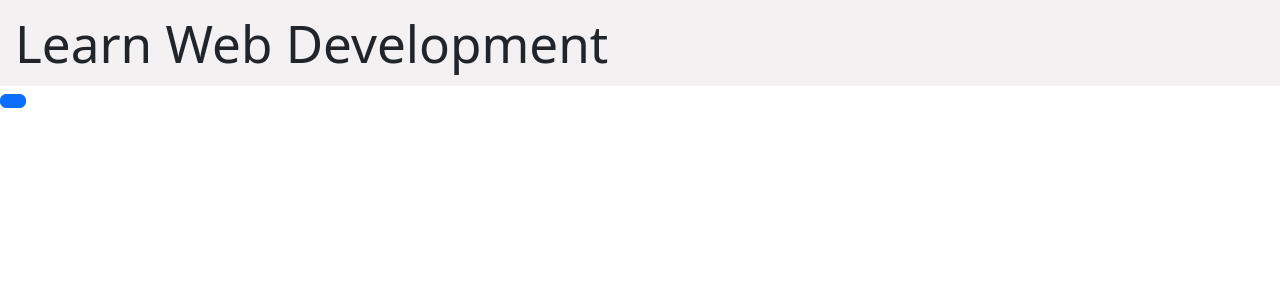
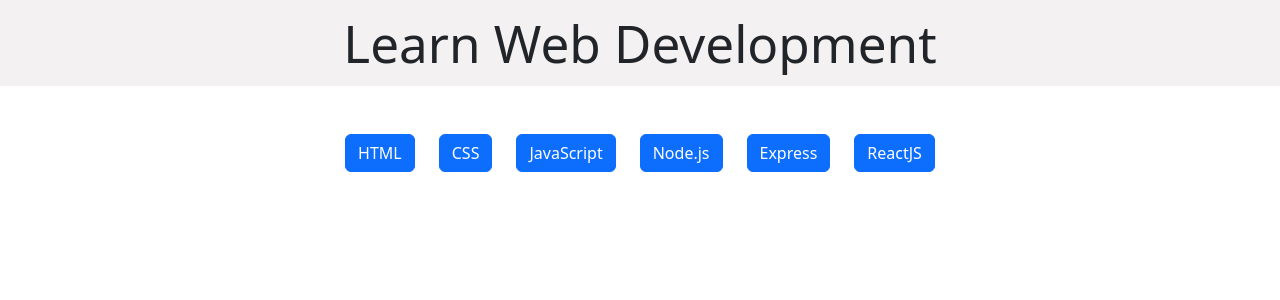
Before and after one commit to Daniel-Di-Fraia/react-use-state, a React (Vite) app: page / in a window 1280 px wide. Shown: the top 300 px of the page. Built offline with nearby package versions, Linux system fonts and the light colour scheme.

Commit message:
buttons in pagina

```diff
--- a/src/assets/components/MyMain.jsx
+++ b/src/assets/components/MyMain.jsx
@@ -1,11 +1,21 @@
 import languages from "../../../languages"
 import ButtonsMain from "./mainComponents/ButtonsMain"
+import CardMain from "./mainComponents/CardMain"
 
 function MyMain() {
 
     return (
         <>
-            <ButtonsMain />
+            <div className="d-flex justify-content-center gap-4 mt-5">
+                {languages.map(card => (
+
+                    <ButtonsMain
+                        key={card.id}
+                        titolo={card.title}
+                        content={card.description}
+                    />
+                ))}
+            </div>
         </>
     )
 }
--- a/src/assets/components/mainComponents/ButtonsMain.jsx
+++ b/src/assets/components/mainComponents/ButtonsMain.jsx
@@ -1,12 +1,12 @@
+import languages from "../../../../languages";
+
 function ButtonsMain(props) {
 
-    const { title, description } = props;
+    const { titolo } = props;
 
     return (
         <>
-            <div className="d-flex">
-                <button type="button" class="btn btn-primary">{props.title}</button>
-            </div>
+            <button type="button" className="btn btn-primary">{titolo}</button>
         </>
     )
 }
--- a/src/assets/components/mainComponents/CardMain.jsx
+++ b/src/assets/components/mainComponents/CardMain.jsx
@@ -1,10 +1,14 @@
+import languages from "../../../../languages";
+
 function CardMain(props) {
+
+    const { content } = props;
 
     return (
         <>
-            <div class="card">
-                <div class="card-body">
-                    This is some text within a card body.
+            <div className="card container">
+                <div className="card-body">
+                    {content}
                 </div>
             </div>
         </>
--- a/src/index.css
+++ b/src/index.css
@@ -6,16 +6,10 @@
 
 :root {
   font-family: system-ui, Avenir, Helvetica, Arial, sans-serif;
-  line-height: 1.5;
-  font-weight: 400;
-
-  font-synthesis: none;
-  text-rendering: optimizeLegibility;
-  -webkit-font-smoothing: antialiased;
-  -moz-osx-font-smoothing: grayscale;
 }
 
 h1 {
+  text-align: center;
   font-size: 3.2em;
   line-height: 1.1;
   background-color: rgb(243, 241, 241);
```
